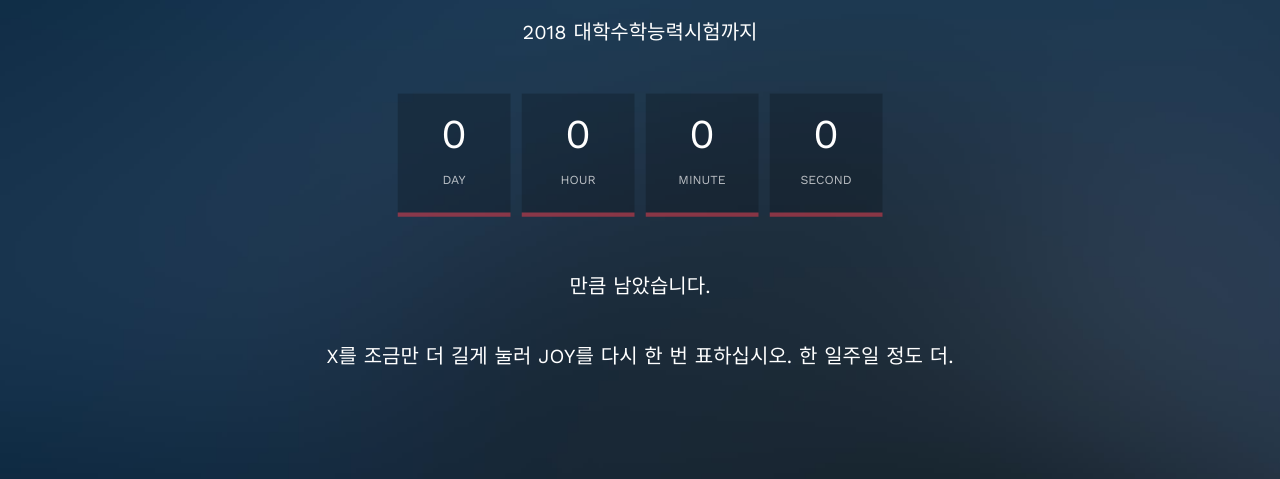
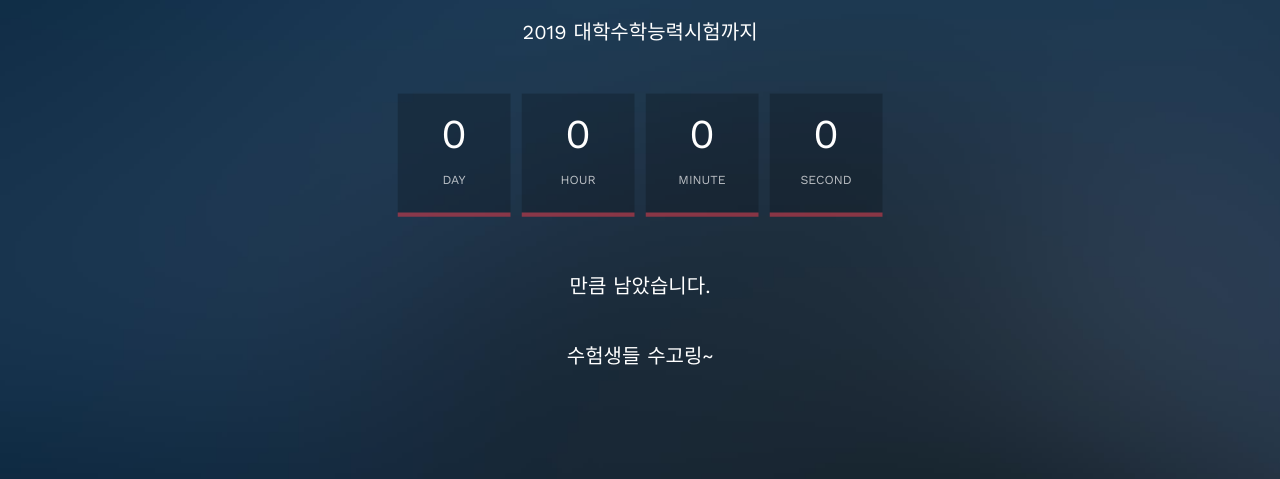
Before and after one commit to SSMIN/JOY, a plain HTML site: page index.html in a window 1280 px wide. Shown: the part 321-800 px from the top of the page. Drawn offline with nearby package versions, Linux system fonts and the light colour scheme.

Commit message:
2019 수능 업데이트

```diff
--- a/index.html
+++ b/index.html
@@ -2,7 +2,7 @@
 <html>
 <head><meta http-equiv="Content-Type" content="text/html; charset=utf-8"><!--[if lt IE 7]>      <html class="no-js lt-ie9 lt-ie8 lt-ie7"> <![endif]--><!--[if IE 7]>         <html class="no-js lt-ie9 lt-ie8"> <![endif]--><!--[if IE 8]>         <html class="no-js lt-ie9"> <![endif]--><!--[if gt IE 8]><!--><!--<![endif]--><meta http-equiv="X-UA-Compatible" content="IE=edge">
 	<title>Joy for KCAT</title>
-	<meta name="viewport" content="width=device-width, initial-scale=1"><meta name="description" content="2018 대학수학능력시험 카운터" /><meta name="keywords" content="ilimoe, 2018 수능 카운터" /><meta name="author" content="ili" /><!--
+	<meta name="viewport" content="width=device-width, initial-scale=1"><meta name="description" content="2019 대학수학능력시험 카운터" /><meta name="keywords" content="ilimoe, 2019 수능 카운터" /><meta name="author" content="ili" /><!--
 	//////////////////////////////////////////////////////
 
 	FREE HTML5 TEMPLATE
@@ -57,14 +57,14 @@
 <div class="display-tc animate-box" data-animate-effect="fadeIn">
 <h1>수능 카운터</h1>
 
-<h2>2018 대학수학능력시험까지</h2>
+<h2>2019 대학수학능력시험까지</h2>
 
 <div class="simply-countdown simply-countdown-one"></div>
 
 <div class="row">
 <h2>만큼 남았습니다.</h2>
 
-<h2>X를 조금만 더 길게 눌러 JOY를 다시 한 번 표하십시오. 한 일주일 정도 더.</h2>
+<h2>수험생들 수고링~</h2>
 </div>
 </div>
 </div>
```
